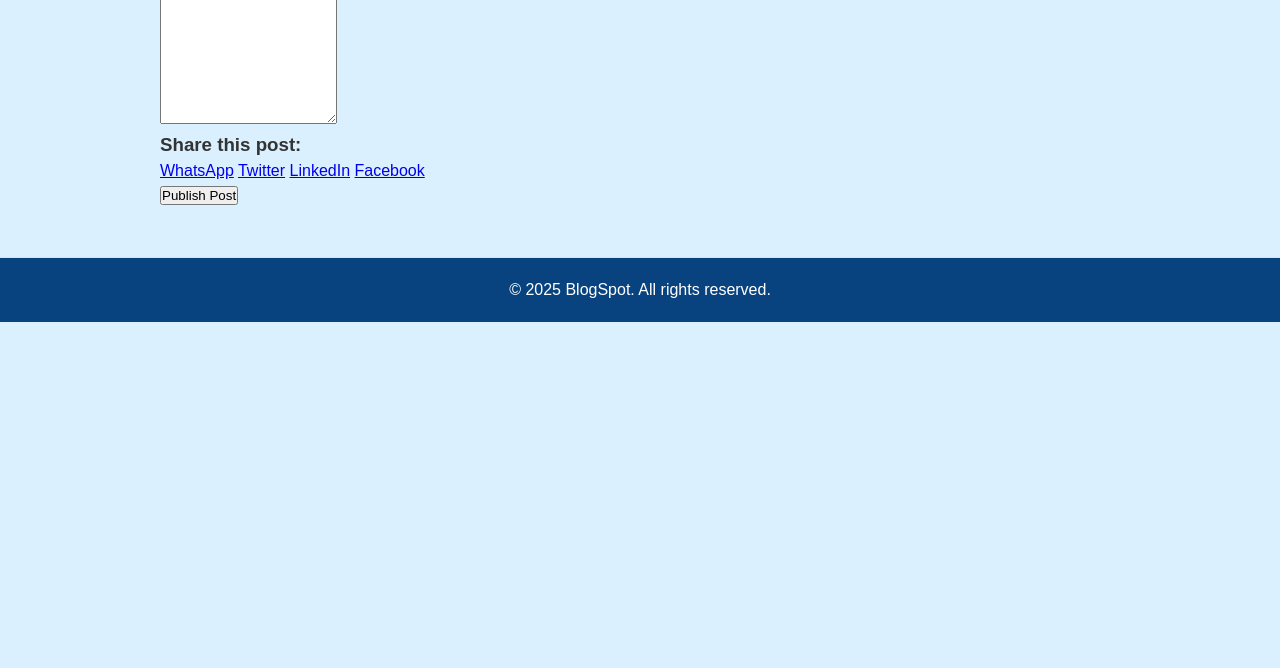
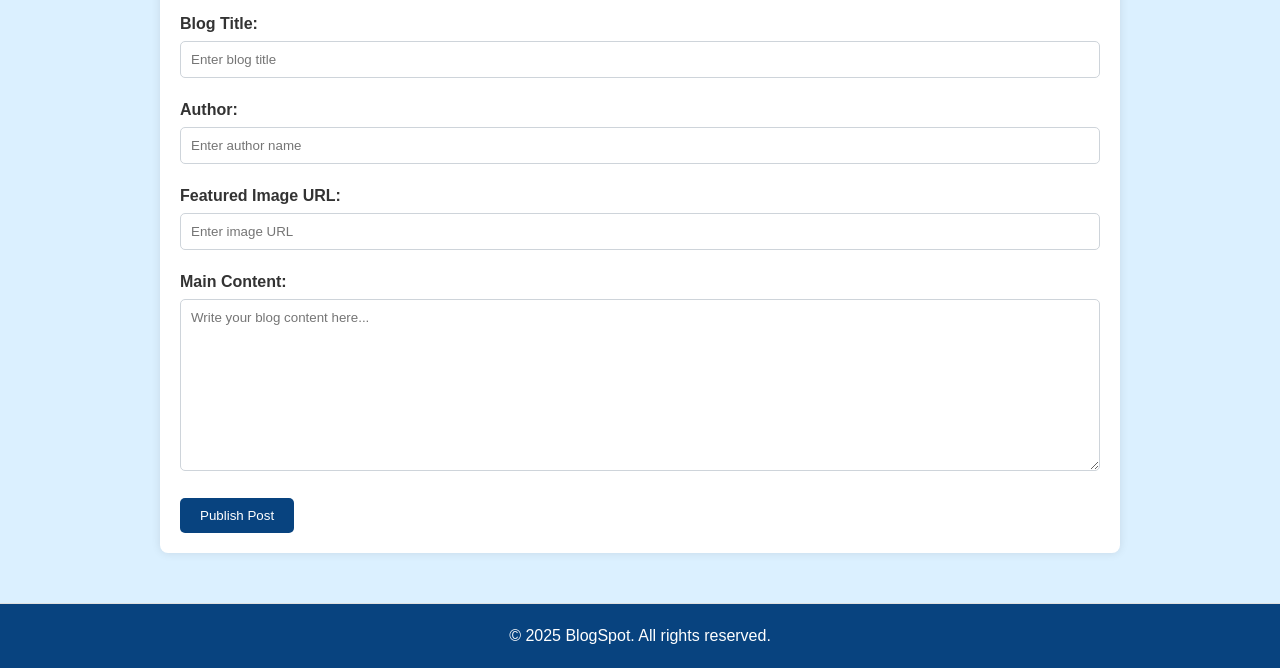
Before and after one commit to Meghana3015/DevX, a plain HTML site: page new-blog-post.html in a window 1280 px wide. Shown: the part 171-839 px from the top of the page. Before the commit the page ends 800 px from the top, so only its background shows below. Drawn offline with Linux system fonts and the light colour scheme.

Commit message:
Safeside styled new-blog-post page too

```diff
--- a/new-blog-post.html
+++ b/new-blog-post.html
@@ -5,6 +5,91 @@
     <meta name="viewport" content="width=device-width, initial-scale=1.0">
     <title>Create New Blog Post</title>
     <link rel="stylesheet" href="assets/CSS/style.css">
+    <style>
+        body {
+            font-family: 'Poppins', sans-serif;
+            margin: 0;
+            padding: 0;
+            background-color: var(--background-color);
+            color: var(--text-color);
+        }
+
+        main {
+            padding: 20px;
+            max-width: 1000px;
+            margin: 0 auto;
+            width: 100%;
+        }
+
+        .new-blog-post {
+            background-color: var(--white-color);
+            padding: 20px;
+            border-radius: 8px;
+            box-shadow: 0 0 10px var(--shadow-color);
+        }
+
+        .new-blog-post h1 {
+            font-size: 2.5em;
+            margin-bottom: 20px;
+            color: var(--text-color);
+        }
+
+        .new-blog-post form label {
+            display: block;
+            margin-bottom: 5px;
+            font-weight: bold;
+            color: var(--text-color);
+        }
+
+        .new-blog-post form input,
+        .new-blog-post form textarea {
+            width: 100%;
+            padding: 10px;
+            margin-bottom: 20px;
+            border: 1px solid var(--border-color);
+            border-radius: 5px;
+            color: var(--text-color);
+            background-color: var(--white-color);
+        }
+
+        .new-blog-post form button {
+            background-color: var(--primary-color);
+            color: var(--white-color);
+            padding: 10px 20px;
+            border: none;
+            border-radius: 5px;
+            cursor: pointer;
+        }
+
+        .new-blog-post form button:hover {
+            background-color: var(--secondary-color);
+            color: var(--hover-text-color);
+        }
+
+        .share-buttons {
+            margin-top: 20px;
+        }
+
+        .share-buttons h3 {
+            margin-bottom: 10px;
+            color: var(--text-color);
+        }
+
+        .share-buttons a {
+            display: inline-block;
+            margin-right: 10px;
+            color: var(--white-color);
+            background-color: var(--primary-color);
+            padding: 10px 15px;
+            border-radius: 5px;
+            text-decoration: none;
+        }
+
+        .share-buttons a:hover {
+            background-color: var(--secondary-color);
+            color: var(--hover-text-color);
+        }
+    </style>
 </head>
 <body>
     <header>
@@ -34,15 +119,6 @@
 
                 <label for="content">Main Content:</label>
                 <textarea id="content" name="content" rows="10" placeholder="Write your blog content here..." required></textarea>
-
-                <div class="share-buttons">
-                    <h3>Share this post:</h3>
-                    <a href="#" target="_blank">WhatsApp</a>
-                    <a href="#" target="_blank">Twitter</a>
-                    <a href="#" target="_blank">LinkedIn</a>
-                    <a href="#" target="_blank">Facebook</a>
-                </div>
-
                 <button type="submit">Publish Post</button>
             </form>
         </article>
```
